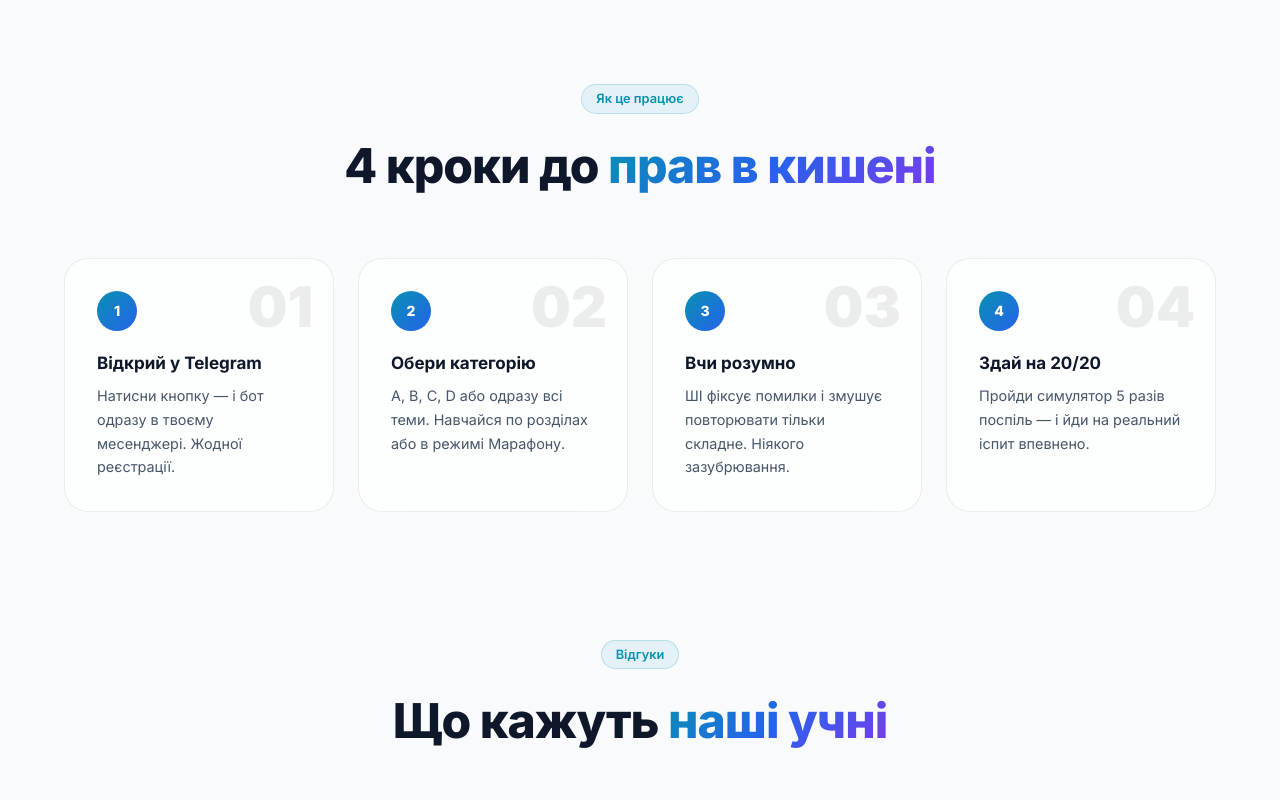
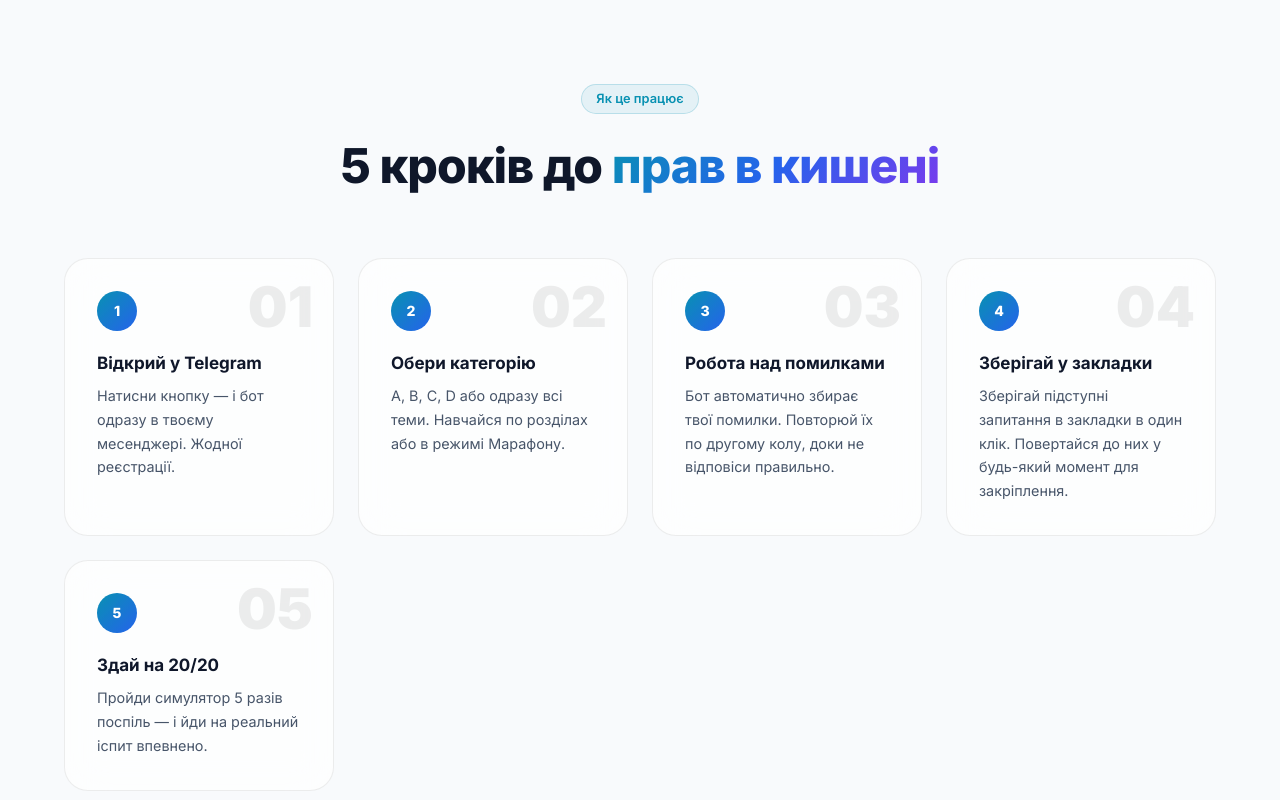
Before and after one commit to serjtlgram/pdr-landing, a Next.js app: page / in a window 1280 px wide. Shown: the part 4200-5000 px from the top of the page. Built offline with nearby package versions, Linux system fonts and the light colour scheme.

Commit message:
feat: update steps to 5 and change descriptions

```diff
--- a/src/app/components/LandingPage.tsx
+++ b/src/app/components/LandingPage.tsx
@@ -221,8 +221,9 @@ export default function LandingPage() {
   const steps = [
     { num: '01', title: 'Відкрий у Telegram', desc: 'Натисни кнопку — і бот одразу в твоєму месенджері. Жодної реєстрації.' },
     { num: '02', title: 'Обери категорію', desc: 'A, B, C, D або одразу всі теми. Навчайся по розділах або в режимі Марафону.' },
-    { num: '03', title: 'Вчи розумно', desc: 'ШІ фіксує помилки і змушує повторювати тільки складне. Ніякого зазубрювання.' },
-    { num: '04', title: 'Здай на 20/20', desc: 'Пройди симулятор 5 разів поспіль — і йди на реальний іспит впевнено.' },
+    { num: '03', title: 'Робота над помилками', desc: 'Бот автоматично збирає твої помилки. Повторюй їх по другому колу, доки не відповіси правильно.' },
+    { num: '04', title: 'Зберігай у закладки', desc: 'Зберігай підступні запитання в закладки в один клік. Повертайся до них у будь-який момент для закріплення.' },
+    { num: '05', title: 'Здай на 20/20', desc: 'Пройди симулятор 5 разів поспіль — і йди на реальний іспит впевнено.' },
   ];
 
   const testimonials = [
@@ -645,7 +646,7 @@ function LandingInner({
             <div className="reveal" style={{ textAlign: 'center', marginBottom: '3.5rem' }}>
               <div style={{ display: 'inline-block', padding: '0.25rem 0.875rem', borderRadius: '9999px', background: 'var(--badge-bg)', border: '1px solid var(--badge-border)', marginBottom: '1rem', fontSize: '0.8rem', fontWeight: 600, color: 'var(--accent-cyan)' }}>Як це працює</div>
               <h2 id="how-heading" style={{ fontSize: 'clamp(1.875rem, 4vw, 3rem)', fontWeight: 800, color: 'var(--text-primary)', letterSpacing: '-0.02em' }}>
-                4 кроки до{' '}
+                5 кроків до{' '}
                 <span className="gradient-text">прав в кишені</span>
               </h2>
             </div>
```
